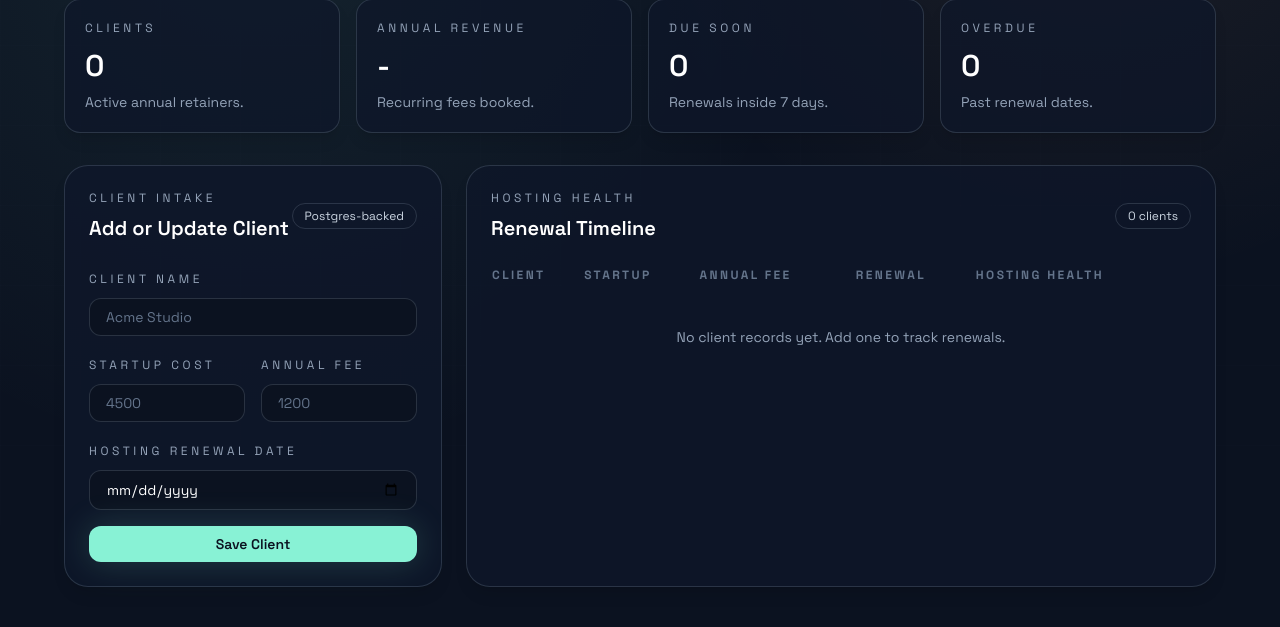
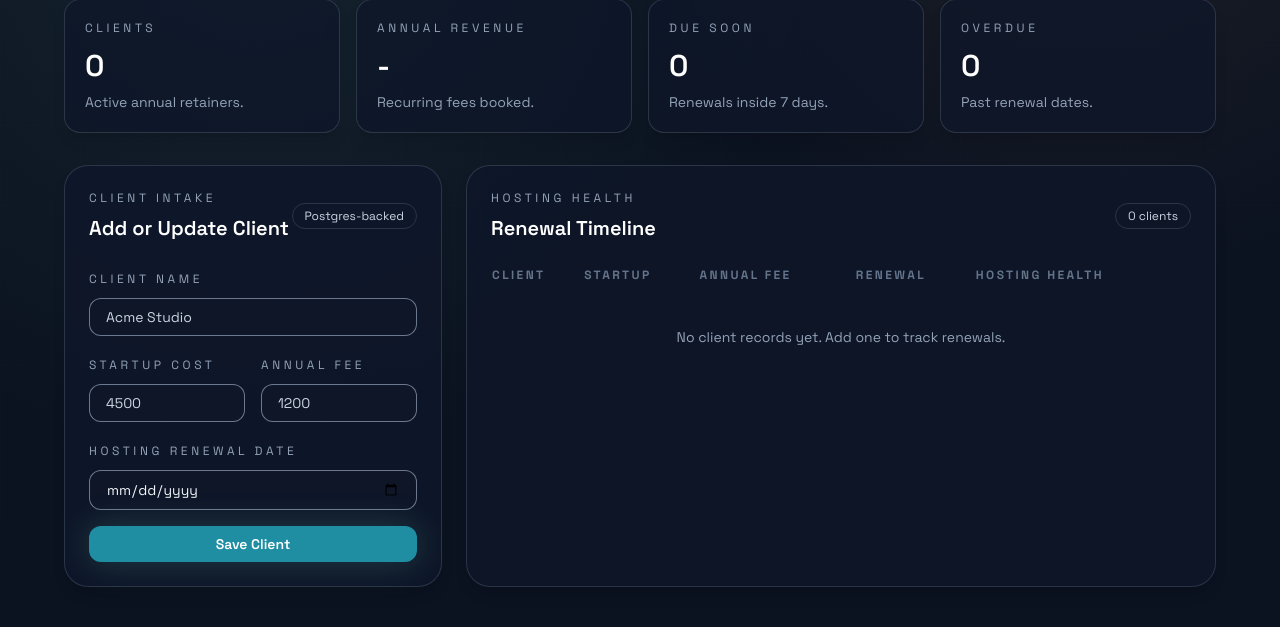
Before and after one commit to sqnder0/portfolio, a Flask app: page /dashboard/billing in a window 1280 px wide. Shown: the part 275-902 px from the top of the page. Run offline with Flask 3, Linux system fonts and the light colour scheme; some libraries are stand-ins or nearby versions.

Commit message:
Fix Postgres driver URL handling and improve dashboard contrast

```diff
--- a/templates/dashboard_billing.html
+++ b/templates/dashboard_billing.html
@@ -38,7 +38,7 @@
             <div>
                 <label class="text-xs uppercase tracking-[0.3em] text-slate-400" for="client_name">Client name</label>
                 <input
-                    class="mt-2 w-full rounded-xl border border-line bg-slateBlue px-4 py-2 text-sm text-white placeholder:text-slate-500"
+                    class="mt-2 w-full rounded-xl border border-slate-400/70 bg-slate-900/80 px-4 py-2 text-sm text-slate-100 placeholder:text-slate-300 focus:border-accent focus:outline-none focus:ring-2 focus:ring-accent/40"
                     id="client_name"
                     name="name"
                     placeholder="Acme Studio"
@@ -49,7 +49,7 @@
                 <div>
                     <label class="text-xs uppercase tracking-[0.3em] text-slate-400" for="startup_cost">Startup cost</label>
                     <input
-                        class="mt-2 w-full rounded-xl border border-line bg-slateBlue px-4 py-2 text-sm text-white placeholder:text-slate-500"
+                        class="mt-2 w-full rounded-xl border border-slate-400/70 bg-slate-900/80 px-4 py-2 text-sm text-slate-100 placeholder:text-slate-300 focus:border-accent focus:outline-none focus:ring-2 focus:ring-accent/40"
                         id="startup_cost"
                         name="startup_cost"
                         placeholder="4500"
@@ -60,7 +60,7 @@
                 <div>
                     <label class="text-xs uppercase tracking-[0.3em] text-slate-400" for="annual_fee">Annual fee</label>
                     <input
-                        class="mt-2 w-full rounded-xl border border-line bg-slateBlue px-4 py-2 text-sm text-white placeholder:text-slate-500"
+                        class="mt-2 w-full rounded-xl border border-slate-400/70 bg-slate-900/80 px-4 py-2 text-sm text-slate-100 placeholder:text-slate-300 focus:border-accent focus:outline-none focus:ring-2 focus:ring-accent/40"
                         id="annual_fee"
                         name="annual_fee"
                         placeholder="1200"
@@ -73,7 +73,7 @@
             <div>
                 <label class="text-xs uppercase tracking-[0.3em] text-slate-400" for="hosting_renewal_date">Hosting renewal date</label>
                 <input
-                    class="mt-2 w-full rounded-xl border border-line bg-slateBlue px-4 py-2 text-sm text-white placeholder:text-slate-500"
+                    class="mt-2 w-full rounded-xl border border-slate-400/70 bg-slate-900/80 px-4 py-2 text-sm text-slate-100 placeholder:text-slate-300 focus:border-accent focus:outline-none focus:ring-2 focus:ring-accent/40"
                     id="hosting_renewal_date"
                     name="hosting_renewal_date"
                     type="date"
@@ -81,7 +81,7 @@
                 />
             </div>
             <button
-                class="w-full rounded-xl bg-accent px-4 py-2 text-sm font-semibold text-slateBlue shadow-glow transition hover:brightness-110"
+                class="w-full rounded-xl bg-accentDeep px-4 py-2 text-sm font-semibold text-white shadow-glow transition hover:bg-accent"
                 type="submit"
             >
                 Save Client
--- a/templates/dashboard_prospects.html
+++ b/templates/dashboard_prospects.html
@@ -36,7 +36,7 @@
             <div>
                 <label class="text-xs uppercase tracking-[0.3em] text-slate-400" for="region">Region</label>
                 <input
-                    class="mt-2 w-full rounded-xl border border-line bg-slateBlue px-4 py-2 text-sm text-white placeholder:text-slate-500"
+                    class="mt-2 w-full rounded-xl border border-slate-400/70 bg-slate-900/80 px-4 py-2 text-sm text-slate-100 placeholder:text-slate-300 focus:border-accent focus:outline-none focus:ring-2 focus:ring-accent/40"
                     id="region"
                     name="region"
                     placeholder="e.g. Antwerp, Belgium"
@@ -47,7 +47,7 @@
             <div>
                 <label class="text-xs uppercase tracking-[0.3em] text-slate-400" for="keywords">Industries (optional)</label>
                 <input
-                    class="mt-2 w-full rounded-xl border border-line bg-slateBlue px-4 py-2 text-sm text-white placeholder:text-slate-500"
+                    class="mt-2 w-full rounded-xl border border-slate-400/70 bg-slate-900/80 px-4 py-2 text-sm text-slate-100 placeholder:text-slate-300 focus:border-accent focus:outline-none focus:ring-2 focus:ring-accent/40"
                     id="keywords"
                     name="keywords"
                     placeholder="bakery, dentist, gym"
@@ -55,7 +55,7 @@
                 />
             </div>
             <button
-                class="w-full rounded-xl bg-accent px-4 py-2 text-sm font-semibold text-slateBlue shadow-glow transition hover:brightness-110"
+                class="w-full rounded-xl bg-accentDeep px-4 py-2 text-sm font-semibold text-white shadow-glow transition hover:bg-accent"
                 type="submit"
             >
                 Scrape Leads
```
Also changed, not shown: dashboard_db.py (+7 -0 lines).
